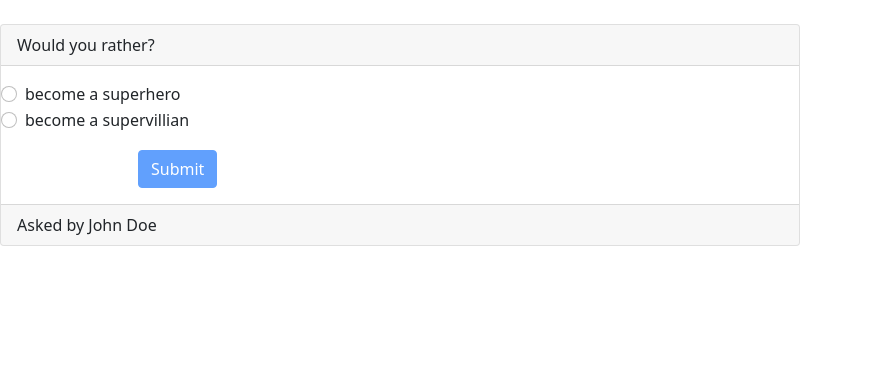
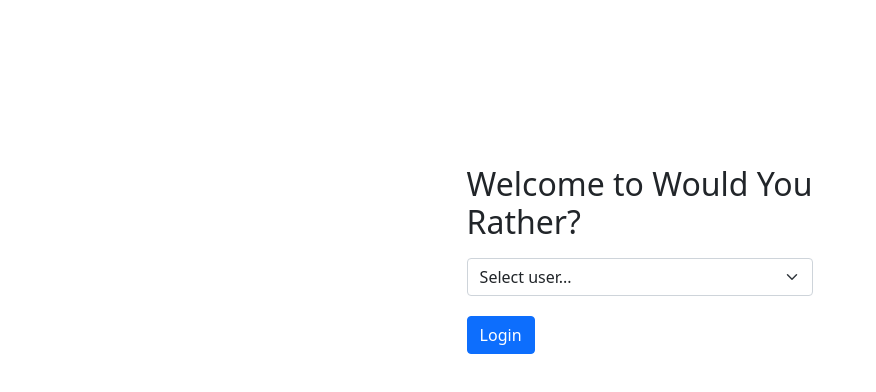
Before and after one commit to huargu/reactnd-wouldyourather, a React (Create React App) app: page / in a window 1280 px wide. Shown: the top 392 px of the page, without its empty margins (0-876 px from the left). Built offline with nearby package versions, Linux system fonts and the light colour scheme.

Commit message:
added login page

```diff
--- a/src/components/App.js
+++ b/src/components/App.js
@@ -2,7 +2,7 @@ import React, { Component } from "react";
 import { connect } from "react-redux";
 import { handleInitialData } from "../actions/shared";
 import Dashboard from "./Dashboard";
-import QuestionPage from "./QuestionPage";
+import Login from "./Login";
 
 class App extends Component {
   componentDidMount() {
@@ -10,7 +10,7 @@ class App extends Component {
   }
 
   render() {
-    return <div>{this.props.loading === true ? null : <QuestionPage match={{params:{id: "6ni6ok3ym7mf1p33lnez"}}} />}</div>;
+    return <div>{this.props.loading === true ? null : <Login />}</div>;
   }
 }
 
--- a/src/components/Grid.js
+++ b/src/components/Grid.js
@@ -14,7 +14,7 @@ export function GridSystem({ colCount, children, md }) {
 
     for (let row = 0; row < rowCount; row++) {
       rows.push(
-        <Row className="Row m-row justify-content-center">{renderCols()}</Row>
+        <Row key={row} className="Row m-row justify-content-center">{renderCols()}</Row>
       );
     }
 
@@ -27,7 +27,7 @@ export function GridSystem({ colCount, children, md }) {
     for (let col = 0; col < colCount; col++) {
       if (index < children.length) {
         cols.push(
-          <Col className="Col d-flex align-items-stretch" md={md}>
+          <Col key={col} className="Col d-flex align-items-stretch" md={md}>
             {children[index]}
           </Col>
         );
--- /dev/null
+++ b/src/components/Login.js
@@ -0,0 +1,61 @@
+import React, { Component } from "react";
+import { Form, Row, Col, Button, FormControl } from "react-bootstrap";
+import { connect } from "react-redux";
+import { setAuthedUser as setAuthedUserAction } from "../actions/authedUser";
+
+class Login extends Component {
+  state = {
+    selectedUser: "",
+    loginDisabled: true,
+  };
+
+  handleSubmit = (e) => {
+    e.preventDefault();
+    this.props.setAuthedUserAction(this.state.selectedUser);
+  };
+
+  handleChange = (e) => {
+    this.setState({
+      selectedUser: e.target.value,
+      loginDisabled: false,
+    });
+  };
+
+  render() {
+    return (
+      <div className="login_container">
+        <div className="login_div">
+          <h2 className="login_h2">Welcome to Would You Rather?</h2>
+          <Form.Select
+            className="login-input mt-3"
+            onChange={this.handleChange}
+          >
+            <option>Select user...</option>
+            {this.props.users.map((user) => (
+              <option value={user.id} key={user.id}>
+                {user.name}
+              </option>
+            ))}
+          </Form.Select>
+          <Button
+            className="login_btn"
+            bsStyle="primary"
+            bsSize="large"
+            onClick={this.handleSubmit}
+            block
+          >
+            Login
+          </Button>
+        </div>
+      </div>
+    );
+  }
+}
+
+function mapStateToProps({ users }) {
+  return {
+    users: Object.values(users),
+    setAutherUser: setAuthedUserAction,
+  };
+}
+export default connect(mapStateToProps, { setAuthedUserAction })(Login);
--- a/src/index.css
+++ b/src/index.css
@@ -5,8 +5,28 @@
 .ul {
   list-style-type: none;
 }
-.my-col {
-  background: yellowgreen;
-  border: 1px gray solid;
-  align-self: stretch;
+
+.login_container{
+  height: inherit
 }
+.login_div{
+  height: 55%;
+  width: 31%;
+  margin: 0 auto;
+  margin-top: 140px;
+  border-radius: 5px;
+  padding: 25px;
+}
+
+.login_input{
+  margin-top:28px;
+}
+.login_btn{
+  margin-top: 20px;
+  font-size: 23px;
+  font-weight: bold;
+}
+
+.login_h2{
+  margin: 0;
+}
```
